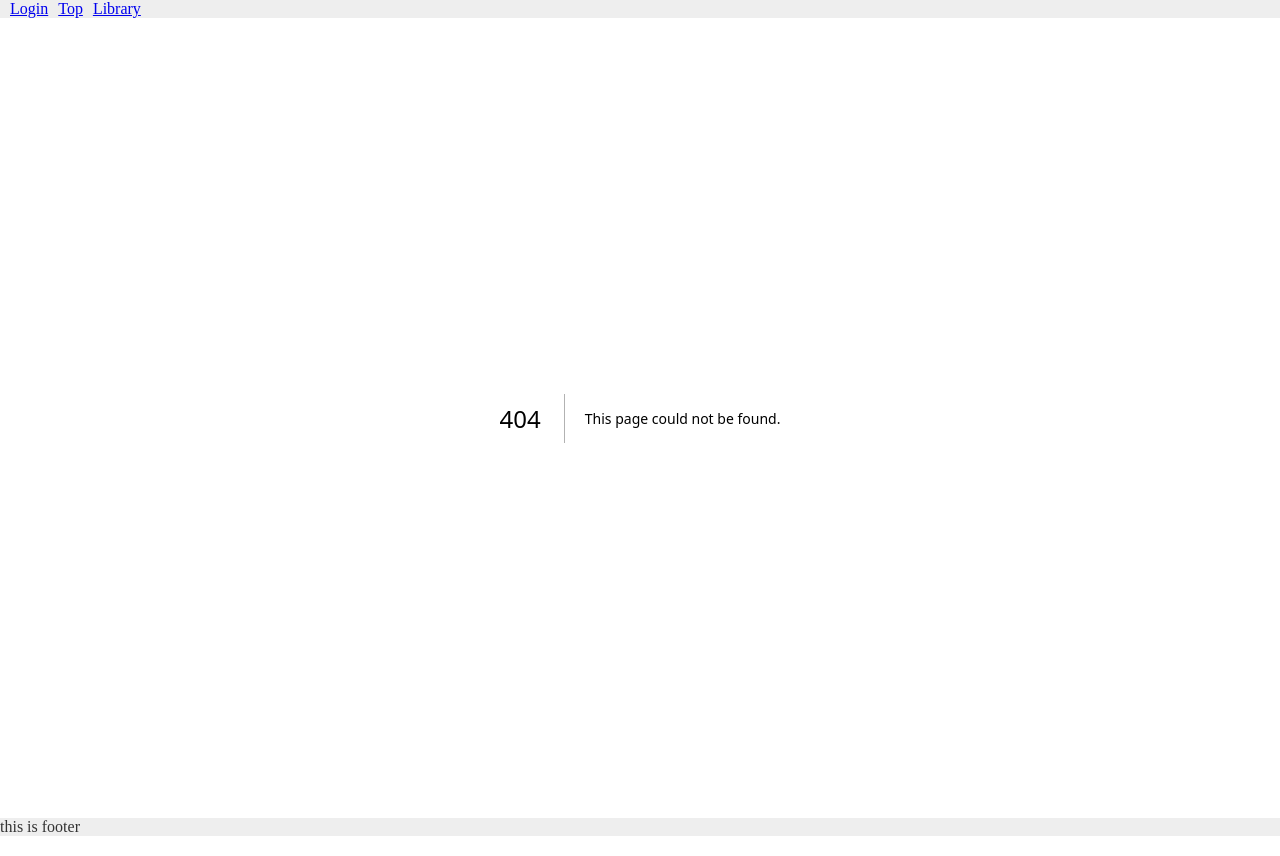
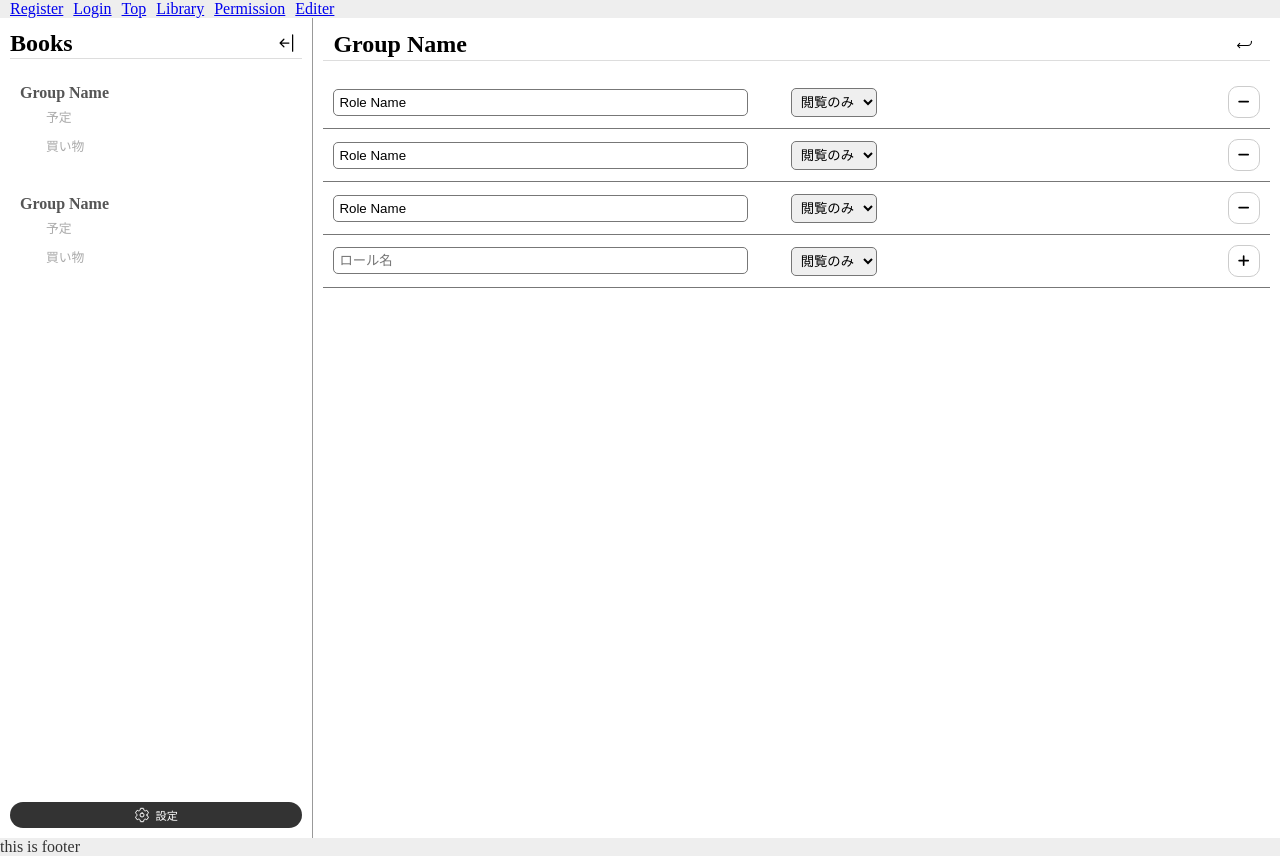
Before and after one commit to syxnji/ShareMd, a Next.js app: page /Permission in a window 1280 px wide. Before the commit this address had no page. Built offline with nearby package versions, Linux system fonts and the light colour scheme.

Commit message:
ページ追加 Permission

```diff
--- a/package.json
+++ b/package.json
@@ -16,7 +16,8 @@
     "react": "19.0.0-rc-66855b96-20241106",
     "react-dom": "19.0.0-rc-66855b96-20241106",
     "react-icons": "^5.3.0",
-    "react-markdown": "^9.0.1"
+    "react-markdown": "^9.0.1",
+    "react-router-dom": "^6.28.0"
   },
   "devDependencies": {
     "eslint": "^8",
--- a/src/app/Library/library.module.css
+++ b/src/app/Library/library.module.css
@@ -6,25 +6,7 @@
     width: 100%;
 }
 
-/* head */
-.outerHead{
-    width: 100%;
-    margin-bottom: 15px;
-}
-.innerHead{
-    display: flex;
-    justify-content: space-between;
-    align-items: center;
-    border-bottom: solid 1px #ddd;
-}
-.left{
-    display: flex;
-    align-items: center;
-}
-.left .title{
-    font-size: 1.5rem;
-    font-weight: bold;
-}
+/* leftBtn */
 .auth button{
     display: flex;
     justify-content: center;
@@ -41,6 +23,9 @@
 .auth button:hover{
     background-color: #ddd;
 }
+
+/* rightBtn */
+
 .right{
     display: flex;
 }
--- /dev/null
+++ b/src/app/Permission/page.jsx
@@ -0,0 +1,77 @@
+'use client'
+// component
+import { Menu } from "@/components/Menu/page.jsx";
+import { GroupHeadline } from "@/components/GroupHeadline/page.jsx";
+import { PermissionCtrl } from "@/components/PermissionCtrl/page.jsx";
+// style
+import styles from "../Library/library.module.css";
+import stylePermit from "./permission.module.css";
+// icon
+import { FaPlus } from "react-icons/fa6";
+import { IoReturnDownBack } from "react-icons/io5";
+
+export default function Permission() {
+
+    // BackBtn
+    const handleBack = () => {
+        window.history.back(); // 前のページに戻る
+    };
+
+    // GroupHeadline
+    const headLeft = (
+        <div className={styles.auth}>
+        </div>
+    )
+    const headRight =(
+        <div className={styles.right}>
+            <div className={stylePermit.backBtn}>
+                <button onClick={handleBack}>
+                    <IoReturnDownBack size={17}/>
+                </button>
+            </div>
+        </div>
+    )
+
+    return(
+        <>
+            <main className={styles.main}>
+
+                <Menu />
+
+                <div className={styles.content}>
+                    {/* headline */}
+                    <GroupHeadline headLeft={headLeft} headRight={headRight} />
+
+                    {/* permissions */}
+                    <PermissionCtrl />
+                    <PermissionCtrl />
+                    <PermissionCtrl />
+
+                    {/* add permission */}
+                    <form action="" method="post">
+                        <div className={stylePermit.addPermission}>
+                            <div className={stylePermit.left}>
+                                <div className={stylePermit.role}>
+                                    <input type="text" placeholder="ロール名" />
+                                </div>
+                                <div className={stylePermit.permit}>
+                                    <select name="" id="" className={stylePermit.select}>
+                                        <option value="viewonly">閲覧のみ</option>
+                                        <option value="editer">編集可能</option>
+                                        <option value="all">全て</option>
+                                    </select>
+                                </div>
+                            </div>
+                            <div className={stylePermit.right}>
+                                <div className={stylePermit.deleteBtn}>
+                                    <button type="submit"><FaPlus /></button>
+                                </div>
+                            </div>
+                        </div>
+                    </form>
+
+                </div>
+            </main>
+        </>
+    )
+}
--- /dev/null
+++ b/src/app/Permission/permission.module.css
@@ -0,0 +1,51 @@
+.backBtn button{
+    display: flex;
+    align-items: center;
+    justify-content: center;
+    width: 32px;
+    height: 32px;
+    background-color: transparent;
+    border: none;
+    border-radius: 10px;
+    transition: all 0.3s;
+}
+.backBtn button:hover{
+    background-color: #ddd;
+}
+.addPermission{
+    display: flex;
+    justify-content: space-between;
+    align-items: center;
+    padding: 10px;
+    border-bottom: solid 1px #777 ;
+}
+.left{
+    display: flex;
+    width: 100%;
+}
+.role{
+    width: 50%;
+}
+.role input{
+    width: 90%;
+    padding: 5px;
+    border: solid 1px #777;
+    border-radius: 5px;
+}
+.permit{
+    margin-left: 10px;
+}
+.select{
+    padding: 5px;
+    border-radius: 5px;
+}
+.deleteBtn button{
+    display: flex;
+    align-items: center;
+    justify-content: center;
+    width: 32px;
+    height: 32px;
+    background-color: #fff;
+    border: solid 1px #ccc;
+    border-radius: 10px;
+}
--- /dev/null
+++ b/src/components/GroupHeadline/groupheadline.module.css
@@ -0,0 +1,21 @@
+
+/* head */
+.outerHead{
+    width: 100%;
+    margin-bottom: 15px;
+}
+.innerHead{
+    display: flex;
+    justify-content: space-between;
+    align-items: center;
+    border-bottom: solid 1px #ddd;
+    padding: 0 10px;
+}
+.left{
+    display: flex;
+    align-items: center;
+}
+.left .title{
+    font-size: 1.5rem;
+    font-weight: bold;
+}
--- /dev/null
+++ b/src/components/GroupHeadline/page.jsx
@@ -0,0 +1,18 @@
+// style
+import styles from "./groupheadline.module.css"
+
+export function GroupHeadline({ headLeft, headRight }) {
+    return(
+        <div className={styles.outerHead}>
+            <div className={styles.innerHead}>
+                <div className={styles.left}>
+                    <p className={styles.title}>
+                        Group Name
+                    </p>
+                    { headLeft }
+                </div>
+                { headRight }
+            </div>
+        </div>
+    )
+}
--- a/src/components/Header/page.jsx
+++ b/src/components/Header/page.jsx
@@ -1,12 +1,16 @@
+import Link from "next/link";
+// style
 import styles from "./header.module.css";
-import Link from "next/link"
 
 export function Header() {
   return (
     <header className={styles.header}>
-      <Link href={"/login"}>Login</Link>
+      <Link href={"/Register"}>Register</Link>
+      <Link href={"/Login"}>Login</Link>
       <Link href={"/"}>Top</Link>
       <Link href={"/Library"}>Library</Link>
+      <Link href={"/Permission"}>Permission</Link>
+      <Link href={"/Editer"}>Editer</Link>
     </header>
   );
 }
--- a/src/components/Menu/page.jsx
+++ b/src/components/Menu/page.jsx
@@ -13,7 +13,7 @@ export function Menu() {
                     </div>
                     <div className={styles.categories}>
                         <div className={styles.category}>
-                            <p>Category ..</p>
+                            <p>Group Name</p>
                             <div className={styles.notes}>
                                 <div className={styles.note}>
                                     <p>予定</p>
@@ -24,7 +24,7 @@ export function Menu() {
                             </div>
                         </div>
                         <div className={styles.category}>
-                            <p>Category ..</p>
+                            <p>Group Name</p>
                             <div className={styles.notes}>
                                 <div className={styles.note}>
                                     <p>予定</p>
--- /dev/null
+++ b/src/components/PermissionCtrl/page.jsx
@@ -0,0 +1,30 @@
+// style
+import styles from "./permission.module.css"
+// icon
+import { FaMinus } from "react-icons/fa6";
+
+export function PermissionCtrl() {
+    return(
+        <form action="" method="post">
+            <div className={styles.permission}>
+                <div className={styles.left}>
+                    <div className={styles.role}>
+                        <input type="text" placeholder="ロール名(変更)" value="Role Name" />
+                    </div>
+                    <div className={styles.permit}>
+                        <select name="" id="" className={styles.select}>
+                            <option value="">閲覧のみ</option>
+                            <option value="">編集可能</option>
+                            <option value="">全て</option>
+                        </select>
+                    </div>
+                </div>
+                <div className={styles.right}>
+                    <div className={styles.deleteBtn}>
+                        <button type="submit"><FaMinus /></button>
+                    </div>
+                </div>
+            </div>
+        </form>
+    )
+}
--- /dev/null
+++ b/src/components/PermissionCtrl/permission.module.css
@@ -0,0 +1,37 @@
+.permission{
+    display: flex;
+    justify-content: space-between;
+    padding: 10px;
+    border-bottom: solid 1px #777 ;
+}
+.left{
+    display: flex;
+    align-items: center;
+    width: 100%;
+}
+.role{
+    width: 50%;
+}
+.role input{
+    width: 90%;
+    padding: 5px;
+    border: solid 1px #777;
+    border-radius: 5px;
+}
+.permit{
+    margin-left: 10px;
+}
+.select{
+    padding: 5px;
+    border-radius: 5px;
+}
+.deleteBtn button{
+    display: flex;
+    align-items: center;
+    justify-content: center;
+    width: 32px;
+    height: 32px;
+    background-color: #fff;
+    border: solid 1px #ccc;
+    border-radius: 10px;
+}
```
Also changed, not shown: src/app/Library/page.jsx (+24 -20 lines), 2 other files (tests, documents, lock files or other folders).
